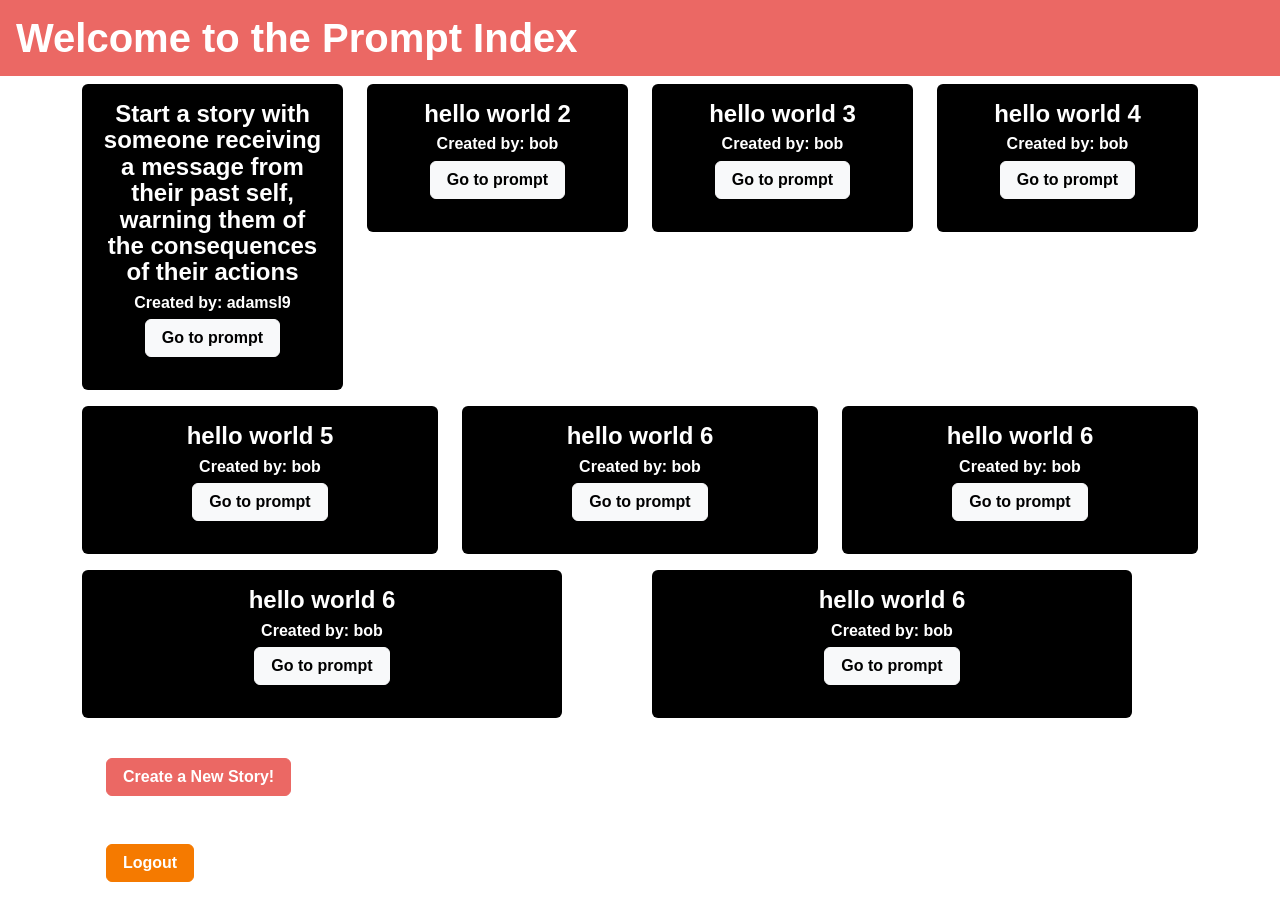
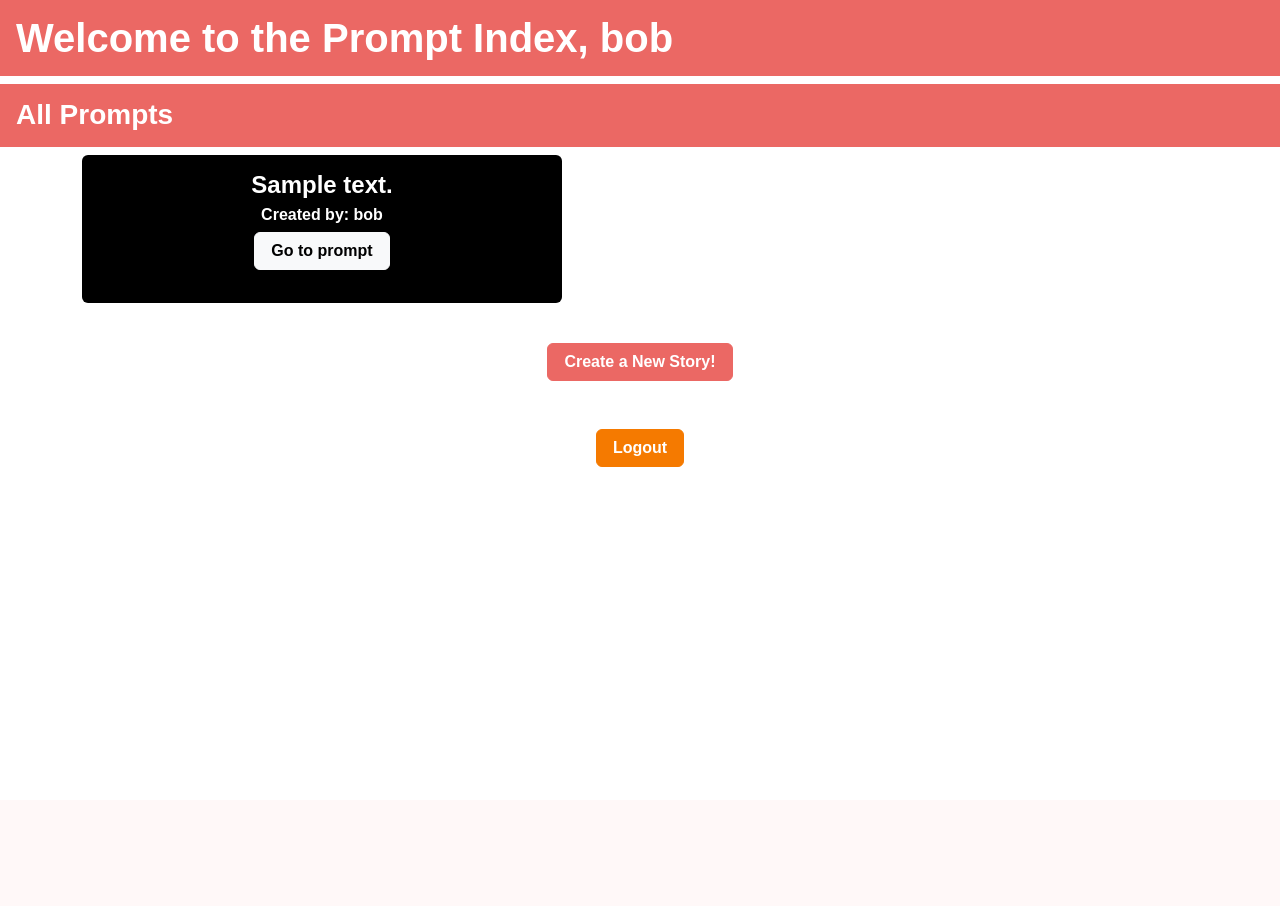
Before and after one commit to sarahogden2017/ASE230_Final, a PHP site: page /post/index.php in a window 1280 px wide. After the commit the page ends 467 px from the top, so only its background shows below. Run offline with PHP 8.4, Linux system fonts and the light colour scheme; a user stored in the database is signed in; data comes from the database, SQL or seed files in the repository; tables that the repository leaves empty hold one stand-in row (values such as "Sample post"); some libraries are stand-ins or nearby versions; some web fonts are replaced.

Commit message:
Update index.php
New views! for each type of user, with appropriate functions!

```diff
--- a/post/index.php
+++ b/post/index.php
@@ -1,26 +1,121 @@
 <?php
 session_start();
-function get_entity() {
-    $jsonString = file_get_contents('./posts.json');
-    $entity_array = json_decode($jsonString, true);
-    return $entity_array;
-}
-function display_entity($entity_array) {
-    for($i=0;$i<count($entity_array);$i++) { ?>
+require_once('../login_scripts/db.php');
+$connection = $db;
+
+function display_box($title, $author, $ID) {
+    ?>
 		  <div class="col">
 		    <div class="card text-white bg-dark mb-3" style="max-width:30rem;">
 			    <div class="card-body">
-				    <h4 class="card-title"><?=$entity_array[$i]['prompt'] ?></h4>
-				    <h6 class="card-text">Created by: <?=$entity_array[$i]['author'] ?></h6>
-				    <p><a href="detail.php?post_id=<?= $i ?>" class="btn btn-light">Go to prompt</a></p>
+				    <h4 class="card-title"><?=$title?></h4>
+				    <h6 class="card-text">Created by: <?=$author?></h6>
+				    <p><a href="detail.php?post_id=<?=$ID?>" class="btn btn-light">Go to prompt</a></p>
 			    </div>
 		    </div>
 		  </div>
-		<?php if ($i%3==0 && $i != 0){
+		<?php
+}
+
+function get_user_type($user_name, $db){
+	$query = "SELECT * FROM `users` WHERE username = '$user_name';";
+	$stmt = $db->query($query);
+	$num = $stmt->rowCount();
+	$row = $stmt->fetch(PDO::FETCH_ASSOC);
+	if ($num == 0){
+		return "guest";
+	}
+	elseif ($row['is_admin']==0){
+		return "unprivledged_user";
+	}
+	elseif ($row['is_admin']==1){
+		return "admin_user";
+	}
+	else {
+		return "unknown";
+	}
+}
+function make_view($user_type, $user_name, $db_connect){
+	 // check if user has any prompts
+	if ($user_type == "unprivledged_user"){ ?>
+		<h3 class="bg-primary text-white p-3 w-100">Your Prompts</h3>
+			<div class="container text-center">
+			<div class="row"><?php
+				get_user_prompts($user_name, $db_connect);
+			?>
+			</div>
+			</div>
+			<?php
+	}
+	elseif ($user_type == "admin_user"){ ?>
+		<h3 class="bg-primary text-white p-3 w-100">All Prompts</h3>
+			<div class="container text-center">
+			<div class="row"><?php
+				get_all_prompts($db_connect);
+				goto here;
+			?>
+			</div>
+			</div>
+			<?php
+	} ?>
+	<h3 class="bg-primary text-white p-3 w-100">All Prompts</h3>
+	<div class="container text-center">
+    <div class="row">
+      <?php
+	  get_public_prompts($db_connect);
+       ?>
+    </div>
+    </div>
+<?php
+here:
+}
+function get_all_prompts($db){
+	$query = 'SELECT username, prompt_text, prompt_id FROM users INNER JOIN writing_prompts ON users.user_id = writing_prompts.user_id;';
+	$stmt = $db->query($query);
+	$box_count = 0;
+	while($row = $stmt->fetch(PDO::FETCH_ASSOC)){
+		display_box($row['prompt_text'], $row['username'], $row['prompt_id']);
+		++$box_count;
+		if ($box_count%3==0){
 			echo "</div><div class='row'>";
 		}
 	}
-} ?>
+}
+
+function get_public_prompts($db){
+	$query = "SELECT username, prompt_text, prompt_id FROM users INNER JOIN writing_prompts ON users.user_id = writing_prompts.user_id WHERE visibility = 1;";
+	$stmt = $db->query($query);
+	$box_count = 0;
+	while($row = $stmt->fetch(PDO::FETCH_ASSOC)){
+		display_box($row['prompt_text'], $row['username'], $row['prompt_id']);
+		++$box_count;
+		if ($box_count%3==0){
+			echo "</div><div class='row'>";
+		}
+	}
+}
+
+function get_user_prompts($username, $db){
+    // check if user has any prompts
+	$query = "SELECT username, prompt_text, prompt_id FROM users INNER JOIN writing_prompts ON users.user_id = writing_prompts.user_id WHERE username = '$username';";
+	$stmt = $db->query($query);
+	$num = $stmt->rowCount();
+	$box_count = 0;
+	if ($num == 0){
+		echo "You have no prompts.";
+	}
+	else {
+		while($row = $stmt->fetch(PDO::FETCH_ASSOC)){
+			display_box($row['prompt_text'], $row['username'], $row['prompt_id']);
+			++$box_count;
+			if ($box_count%3==0){
+				echo "</div><div class='row'>";
+			}
+		}
+	}
+}
+
+ ?>
 
 <!DOCTYPE html>
 <html lang="en">
@@ -30,27 +125,24 @@ function display_entity($entity_array) {
     <title>Prompt Index</title>
     <link rel="stylesheet" href="https://cdn.jsdelivr.net/npm/bootswatch@5.3.3/dist/journal/bootstrap.min.css">
 </head>
-
-
 <body>
 <div class="d-flex justify-content-center align-items-center">
-    <h1 class="bg-primary text-white p-3 w-100">Welcome to the Prompt Index</h1>
+   <h1 class="bg-primary text-white p-3 w-100">Welcome to the Prompt Index, <?php echo $_SESSION['username'];?></h1>
 </div>
-  <div class="container text-center">
-    <div class="row">
+
+<!-- Provide different views based on user role: guest, admin, or regular user -->
 <?php
-        $entity_array = get_entity();
-        display_entity($entity_array);
+$username = $_SESSION['username'];
+$type = get_user_type($username, $connection);
+make_view($type, $username, $connection);
 ?>
-    </div>
-  </div>
   <div class="container">
-    <?php if($_SESSION['username'] != "guest" || $_SESSION['username'] != ''){ ?>
+    <?php if($_SESSION['username'] != "guest" || empty($_SESSION['username'])){ ?>
 			<a href="create.php" class="btn btn-primary m-4">Create a New Story!</a>
     <?php } ?>
   </div>
   <div class="container">
-    <?php if($_SESSION['username'] != "guest" || $_SESSION['username'] != ''){ ?>
+    <?php if($_SESSION['username'] != "guest" || empty($_SESSION['username'])){ ?>
       <a href="../login_scripts/logout.php" class="btn btn-danger m-4">Logout</a>
     <?php } ?>
   </div>
```
Lines whose indentation alone changed are shown as unchanged.
